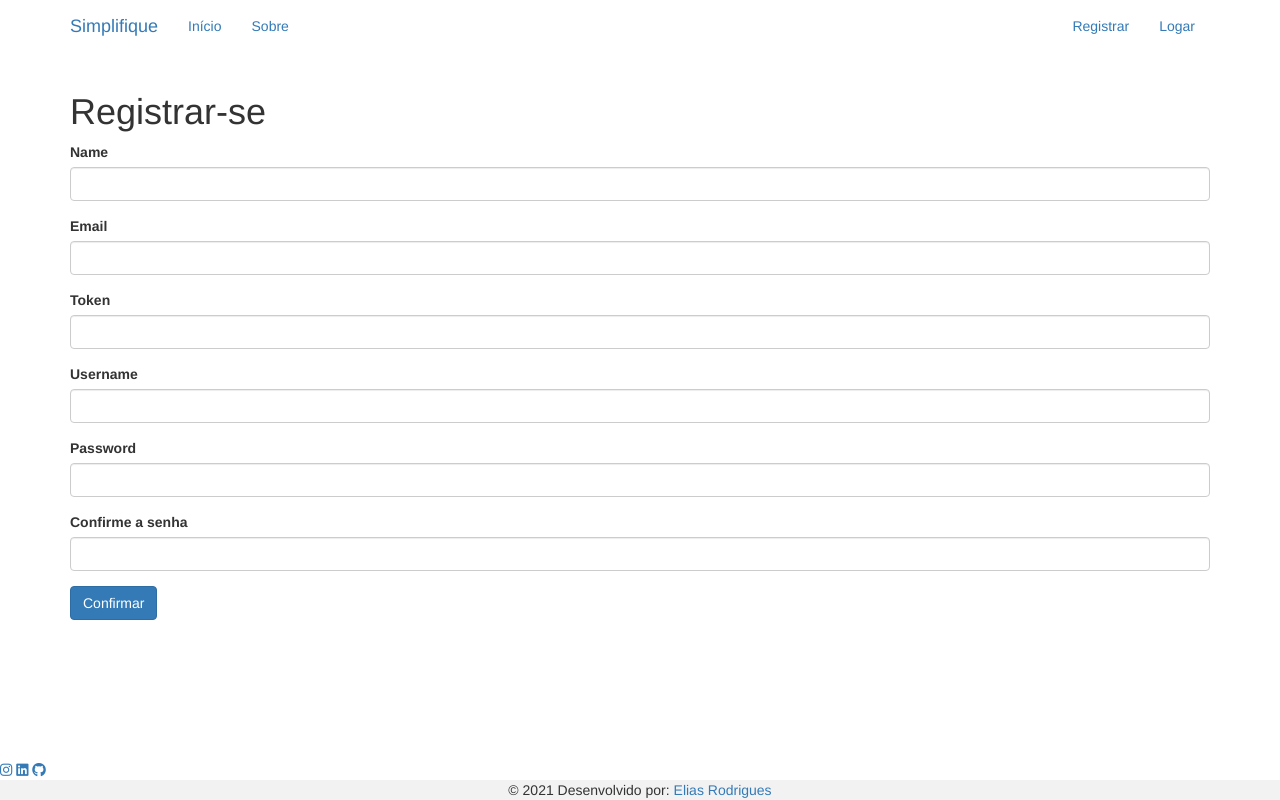
After one commit to eliasantoniorodrigues1/consulta_cep, a Flask app: page /registrar in a window 1280 px wide. The commit adds this page. Run offline with Flask 2, Linux system fonts and the light colour scheme; some libraries are stand-ins or nearby versions.

Commit message:
Embelezamento do site e criação de novas rotas

```diff
--- a/Resultado_Consulta_Cep.CSV
+++ b/Resultado_Consulta_Cep.CSV
@@ -1,4 +1,3 @@
 cep,estado,cidade,ddd,logradouro
-32187120,MG,Contagem,31,Rua Caiçaras
-30190060,MG,Belo Horizonte,31,Rua dos Tupis
-31210700,MG,Belo Horizonte,31,Travessa José Laerte
+30130001,MG,Belo Horizonte,31,Avenida Afonso Pena
+31814620,MG,Belo Horizonte,31,Rua Waldomiro Lobo
--- a/app.py
+++ b/app.py
@@ -1,5 +1,8 @@
 from flask import Flask, request, render_template, url_for, redirect, flash
+from flask_mysqldb import MySQL
 from werkzeug.utils import secure_filename
+from wtforms import Form, StringField, PasswordField, validators
+from passlib.hash import sha256_crypt
 import consulta_cep
 import os
 import json
@@ -15,28 +18,57 @@ ALLOWED_EXTENSIONS = {'xls', 'xlsx', 'csv'}
 # Configurando a instância inicial do Flask
 app = Flask(__name__, template_folder=TEMPLATE_DIR, static_folder=STATIC_DIR)
 app.config['UPLOAD_FOLDER'] = UPLOAD_FOLDER
+app.secret_key = '@123456'
+
+# Configuração Mysql:
+app.config['MYSQL_HOST'] = 'localhost'
+app.config['MYSQL_USER'] = 'root'
+app.config['MYSQL_PASSWORD'] = ''
+app.config['MYSQL_DB'] = 'consulta_cep_app'
+app.config['MYSQL_CURSORCLASS'] = 'DictCursor'
+
+# Iniciando meu banco:
+mysql = MySQL(app)
+
+# Upload de arquivo:
 
 
-# Upload de arquivo:
 def allowed_file(filename):
     return '.' in filename and \
         filename.rsplit('.', 1)[1].lower() in ALLOWED_EXTENSIONS
 
+# Antes de carregar novos arquivos limpa o diretório de Upload
+
+
+def limpa_diretorio():
+    for _, _, files in os.walk(UPLOAD_FOLDER):
+        for file in files:
+            try:
+                os.remove(os.path.join(UPLOAD_FOLDER, file))
+            except OSError as e:
+                print(f'Error: {e.strerror}')
+
 
 @app.route('/', methods=['GET', 'POST'])
 def upload_file():
+    limpa_diretorio()
+
     if request.method == 'POST':
         # Check if the past request has the file part
         print(request.files)
         if 'file' not in request.files:
-            flash('No file part')
+            flash('Sem arquivos para upload.', 'primary')
             return redirect(request.url)
         file = request.files['file']
         # If the user does not select a file, the browser submits an
         # empty file without a filename.
         if file.filename == '':
-            flash('Você não selecionou nenhum arquivo.', 'danger')
+            flash('Você não selecionou nenhum arquivo.', 'warning')
             return redirect(request.url)
+
+        if file and not allowed_file(file.filename):
+            flash('A extensão do arquivo selecionado, não é válida.', 'danger')
+
         if file and allowed_file(file.filename):
             filename = secure_filename(file.filename)
             full_path = os.path.join(app.config['UPLOAD_FOLDER'], filename)
@@ -150,8 +182,63 @@ def executar_consulta():
 
     return render_template('index.html')
 
+# Classe do formulário de registro
+
+
+class RegisterForm(Form):
+    name = StringField('Name', [validators.Length(min=3, max=100)])
+    username = StringField('Username', [validators.Length(min=4, max=45)])
+    token = StringField('Token', [validators.Length(min=10, max=150)])
+    email = StringField('Email', [validators.Length(min=6, max=120)])
+    password = PasswordField('Password', [validators.DataRequired(),
+                                          validators.EqualTo(
+                                              'confirm', message='Senha incorreta')
+                                          ])
+    confirm = PasswordField('Confirme a senha')
+
+# Registro do usuário
+
+
+@app.route('/registrar', methods=['GET', 'POST'])
+def registrar():
+    form = RegisterForm(request.form)
+    if request.method == 'POST' and form.validate():
+        name = form.name.data
+        email = form.email.data
+        token = form.token.data
+        username = form.username.data
+        password = sha256_crypt.encrypt(str(form.password.data))
+
+        # Criando um cursor
+        cur = mysql.connect.cursor()
+
+        # Execute insert no banco
+        cur.execute("INSERT INTO users(name, email, username, token, password) VALUES(%s, %s, %s, %s, %s"), (
+            name, email, username, token, password)
+
+        # Commit
+        mysql.connection.commit()
+
+        # Fechando a conexão:
+        cur.close()
+
+        flash('Você foi registrado e já pode fazer login', 'success')
+
+        return redirect(url_for('logar'))
+
+    return render_template('registrar.html', form=form)
+
+
+@app.route('/logar', methods=['POST', 'GET'])
+def logar():
+    return render_template('logar.html')
+
+
+@app.route('/sobre', methods=['GET'])
+def sobre():
+    return render_template('sobre.html')
+
 
 if __name__ == '__main__':
-    # app.secret_key = '@123456'
-    # app.run(debug=True)
-    ...
+    app.secret_key = '@123456'
+    app.run(debug=True)
--- a/dados_usuario.json
+++ b/dados_usuario.json
@@ -1,4 +1,3 @@
 {
-    "filename": "base.xlsx",
-    "email": "leleuf3@yahoo.com.br"
+    "filename": "base2.xlsx"
 }
--- a/static/style/style.css
+++ b/static/style/style.css
@@ -1,47 +1,10 @@
-html, body {
-  height: 100%;
-  font-family:'Segoe UI', Tahoma, Geneva, Verdana, sans-serif;
-  font-size: 10px;
+div.jumbotron {
+  background: rgb(0,0,0);
+  background: linear-gradient(184deg, rgba(0,0,0,1) 0%, rgba(0,57,166,1) 100%);
+  color: #ffffff;
+
 }
 
-#tudo {
-  min-height: 100%;
+#upload, #executar {
+  background-color: #0039a6;
 }
-
-* html #container {
-  height: 100%;
-}
-
-#tudo {
-  position: relative;
-}
-
-#conteudo {
-  padding-bottom: 30px;
-}
-
-h6 {
-  margin: 10px;
-  color: #fff;
-}
-small {
-  flood-color: #fff;
-}
-footer {
-  clear: both;
-  border-top: 1px solid black;
-  text-align: center;
-  /* font-size: 12px; */
-  width: 100%;
-  position: absolute;
-  bottom: 0;
-}
-p#progress-bar {
-  font-size: 12px;
-  font-weight: bold;
-}
-
-/* footer {
-  position: absolute;
-  bottom: 0;
-} */
--- /dev/null
+++ b/templates/includes/_formhelpers.html
@@ -0,0 +1,9 @@
+{% macro render_field(field) %}
+  {{ field.label }}
+  {{ field(**kwargs)|safe }}
+  {% if field.erros %}
+      {% for error in field.errors %}
+          <span class="help-inline">{{ error }}</span>
+      {% endfor %}
+  {% endif %}
+{% endmacro %}
--- a/templates/includes/_navbar.html
+++ b/templates/includes/_navbar.html
@@ -1,11 +1,32 @@
-<nav class="navbar navbar-expand-lg navbar-dark bg-primary">
-  <a class="navbar-brand" href="#">By Simplifique</a>
+<nav class="navbar navbar-dark">
+  <div class="container">
+    <div class="navbar-header">
+      <button type="button" class="navbar-toggle collapsed" data-toggle="collapse" data-target="#navbar"
+        aria-expanded="false" aria-controls="navbar">
+        <span class="sr-only">Toggle navigation</span>
+        <span class="icon-bar"></span>
+        <span class="icon-bar"></span>
+        <span class="icon-bar"></span>
+      </button>
+      <a class="navbar-brand" href="#">Simplifique</a>
+    </div>
+    <div id="navbar" class="collapse navbar-collapse">
+      <ul class="nav navbar-nav">
+        <li><a href="/">Início</a></li>
+        <li><a href="/sobre">Sobre</a></li>
+      </ul>
 
-  <div class="collapse navbar-collapse" id="navbarTogglerDemo03">
-    <ul class="navbar-nav mr-auto mt-2 mt-lg-0">
-      <li class="nav-item">
-        <a class="nav-link" href="#">Sobre</a>
-      </li>
-    </ul>
+      <ul class="nav navbar-nav navbar-right">
+        {% if session.logged_in %}
+          <li><a href="/dashboard">Dashboard</a></li>
+          <li><a href="/sair">Sair</a></li>
+        {% else %}
+          <li><a href="/registrar">Registrar</a></li>
+          <li><a href="/logar">Logar</a></li>
+        {% endif %}
+
+      </ul>
+    </div>
+    <!--/.nav-collapse -->
   </div>
 </nav>
--- /dev/null
+++ b/templates/includes/_rodape.html
@@ -0,0 +1,18 @@
+<div class="container">
+<footer class="footer navbar-fixed-bottom">
+  <div class="social">
+    <a href="https://www.instagram.com/elias.rodrigues1/" class="me-4 text-center">
+      <i class="fab fa-instagram"></i>
+    </a>
+    <a href="https://www.linkedin.com/in/elias-antonio-rodrigues-525b5933/" class="me-4 text-center">
+      <i class="fab fa-linkedin"></i>
+    </a>
+    <a href="https://github.com/eliasantoniorodrigues1" class="me-4 text-center">
+      <i class="fab fa-github"></i>
+    </a>
+    <div class="text-center p-4" style="background-color: rgba(0, 0, 0, 0.05);">
+      © 2021 Desenvolvido por:
+      <a class="text-center fw-bold" href="https://www.linkedin.com/in/elias-antonio-rodrigues-525b5933/">Elias Rodrigues</a>
+    </div>
+</footer>
+</div>
--- a/templates/layout.html
+++ b/templates/layout.html
@@ -5,75 +5,25 @@
   <meta charset="UTF-8">
   <meta http-equiv="X-UA-Compatible" content="IE=edge">
   <meta name="viewport" content="width=device-width, initial-scale=1.0">
+  <link rel="stylesheet" href="https://maxcdn.bootstrapcdn.com/bootstrap/3.3.7/css/bootstrap.min.css">
   <link rel="stylesheet" type="text/css" href="{{ url_for('static', filename='style/style.css') }}">
-  <link rel="stylesheet" type="text/css" href="{{ url_for('static', filename='style/bootstrap.min.css') }}">
   <title>Consulta CEP</title>
 </head>
 
 <body>
-  <div class="container" id="tudo">
     <!-- Header -->
     {% include 'includes/_navbar.html' %}
-    <!-- Content -->
-    <div id="conteudo">
-      {% include'includes/_messages.html' %}
+    <div class="container">
+      <!-- Mensagens -->
+      {% include 'includes/_messages.html' %}
       {% block body %}{% endblock %}
-      <br>
-      <form method="post" enctype="multipart/form-data" action="/">
-        <label for="formFileSm" class="form-label"><strong>Por favaor, carregue uma planilha contendo apenas a coluna de CEP:</strong></label>
-        <input class="form-control form-control-1g" id="formFilelg" type="file" name="file">
-        <br>
-        <input class="btn btn-primary" type="submit" value="Upload">
-      </form>
     </div>
-
-    <div class="display">
-        <form method="post" action="/executar-consulta">
-            <table class="table">
-              <thead>
-                <tr>
-                  <th scope="col">Nome do Arquivo</th>
-                    </tr>
-               </thead>
-               <tbody>
-                 <tr>
-                  <td>{{ filename }}</td>
-                  </tr>
-                </tbody>
-              </table>
-              <label for="formFileSm" class="form-label">Insira seu e-mail para receber o arquivo, após o término do processamento:</label>
-              <input type="email" class="form-control" name="email_input" placeholder="Digite seu e-mail">
-              <small id="emailHelp" class="form-text text-muted">Seu e-mail não ficará salvo na nossa base de dados</small>
-              <br>
-              <br>
-              <input class="btn btn-primary" type="submit" value="Executar Consulta" name="btnexecutar">
-        </form>
+    <div class="container">
+      {% include 'includes/_rodape.html' %}
     </div>
-    <br>
-    <p id="progress-bar">Ao final do processo você receberá um email com o arquivo consolidado.</p>
-    <!-- Footer -->
-    <div id="rodape">
-      <footer class="footer navbar-fixed-bottom">
-        <div class="social">
-          <a href="https://www.instagram.com/elias.rodrigues1/" class="me-4 text-reset">
-            <i class="fab fa-instagram"></i>
-          </a>
-          <a href="https://www.linkedin.com/in/elias-antonio-rodrigues-525b5933/" class="me-4 text-reset">
-            <i class="fab fa-linkedin"></i>
-          </a>
-          <a href="https://github.com/eliasantoniorodrigues1" class="me-4 text-reset">
-            <i class="fab fa-github"></i>
-          </a>
-          <div class="text-center p-4" style="background-color: rgba(0, 0, 0, 0.05);">
-            © 2021 Desenvolvido por:
-            <a class="text-reset fw-bold" href="https://mdbootstrap.com/">Elias Rodrigues</a>
-          </div>
-      </footer>
-    </div>
-  </div>
-  <script src="js/bootstrap.min.js"></script>
-  <script src="{{ url_for('static', filename='js/bootstrap.min.js') }}"></script>
-  <script src="https://kit.fontawesome.com/25f4485ca7.js" crossorigin="anonymous"></script>
+    <script src="https://maxcdn.bootstrapcdn.com/bootstrap/3.3.7/js/bootstrap.min.js"></script>
+    <script src="//cdn.ckeditor.com/4.6.2/basic/ckeditor.js"></script>
+    <script src="https://kit.fontawesome.com/25f4485ca7.js" crossorigin="anonymous"></script>
 </body>
 
 </html>
--- /dev/null
+++ b/templates/registrar.html
@@ -0,0 +1,27 @@
+{% extends 'layout.html' %}
+
+{% block body %}
+  <h1>Registrar-se</h1>
+  {% from "includes/_formhelpers.html" import render_field %}
+  <form method="POST" action="">
+       <div class="form-group">
+          {{render_field(form.name, class_="form-control")}}
+       </div>
+      <div class="form-group">
+          {{render_field(form.email, class_="form-control")}}
+      </div>
+      <div class="form-group">
+          {{render_field(form.token, class_="form-control")}}
+      </div>
+      <div class="form-group">
+          {{render_field(form.username, class_="form-control")}}
+      </div>
+      <div class="form-group">
+          {{render_field(form.password, class_="form-control")}}
+      </div>
+      <div class="form-group">
+          {{render_field(form.confirm, class_="form-control")}}
+      </div>
+      <p><input type="submit" class="btn btn-primary" value="Confirmar"></p>
+  </form>
+{% endblock %}
--- /dev/null
+++ b/templates/sobre.html
@@ -0,0 +1 @@
+{% extends 'layout.html' %}
```
Also changed, not shown: consulta.json (+4 -11 lines), templates/includes/_consulta.html (added, +33 -0 lines), templates/index.html (+35 -5 lines), templates/logar.html (added, +16 -0 lines), CEPS_CONSOLIDADO.CSV (deleted), 2 other files.
